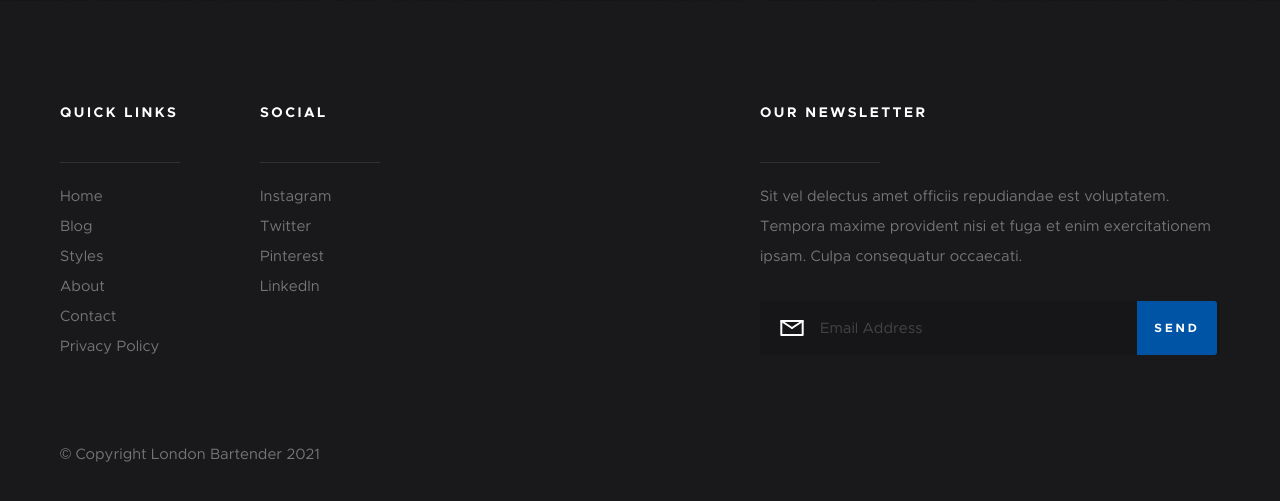
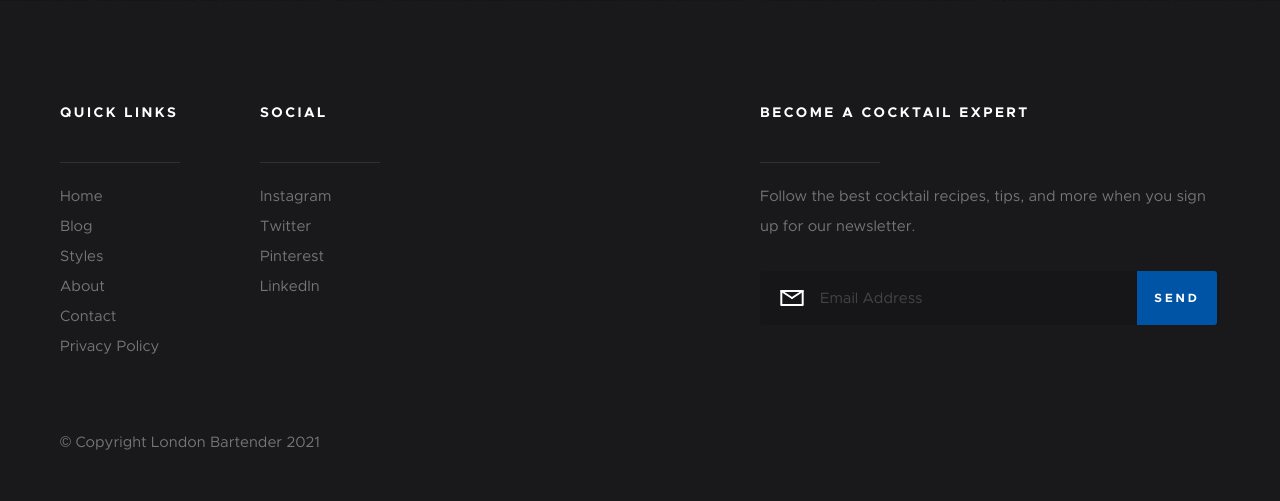
Before and after one commit to umit-ozturk/LondonBartender, a Django app: page /about/ in a window 1280 px wide. Shown: the part 173-674 px from the top of the page. Run offline with Django 3.2, Linux system fonts and the light colour scheme; some libraries are stand-ins or nearby versions.

Commit message:
Footer Text Changed

```diff
--- a/london_bartender/templates/pages/footer.html
+++ b/london_bartender/templates/pages/footer.html
@@ -51,9 +51,9 @@
 
                 <div class="col-five md-full end s-footer__subscribe">
 
-                    <h4>Our Newsletter</h4>
+                    <h4>BECOME A COCKTAIL EXPERT</h4>
 
-                    <p>Sit vel delectus amet officiis repudiandae est voluptatem. Tempora maxime provident nisi et fuga et enim exercitationem ipsam. Culpa consequatur occaecati.</p>
+                    <p>Follow the best cocktail recipes, tips, and more when you sign up for our newsletter.</p>
 
                     <div class="subscribe-form">
                         <form id="mc-form" class="group" novalidate="true">
```
